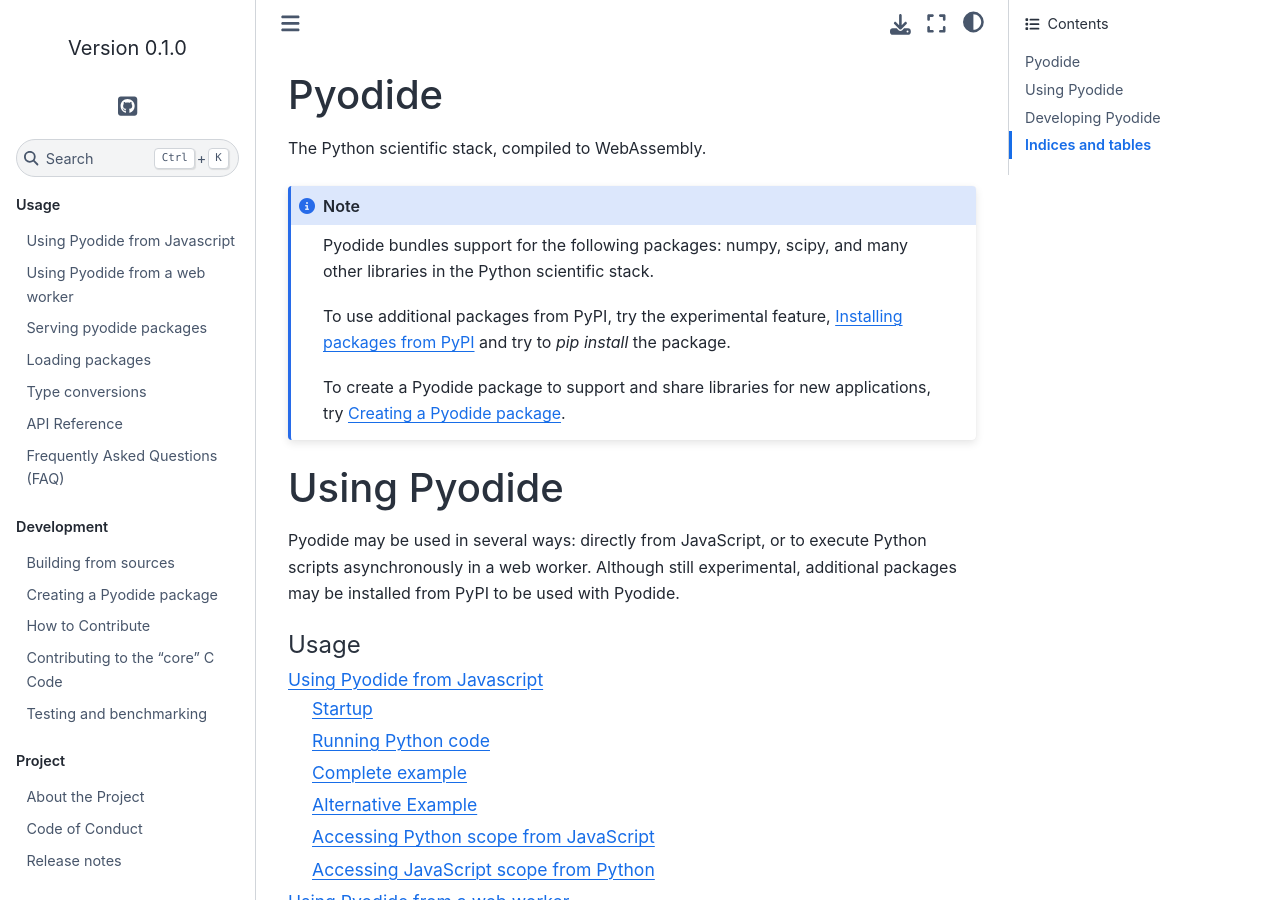
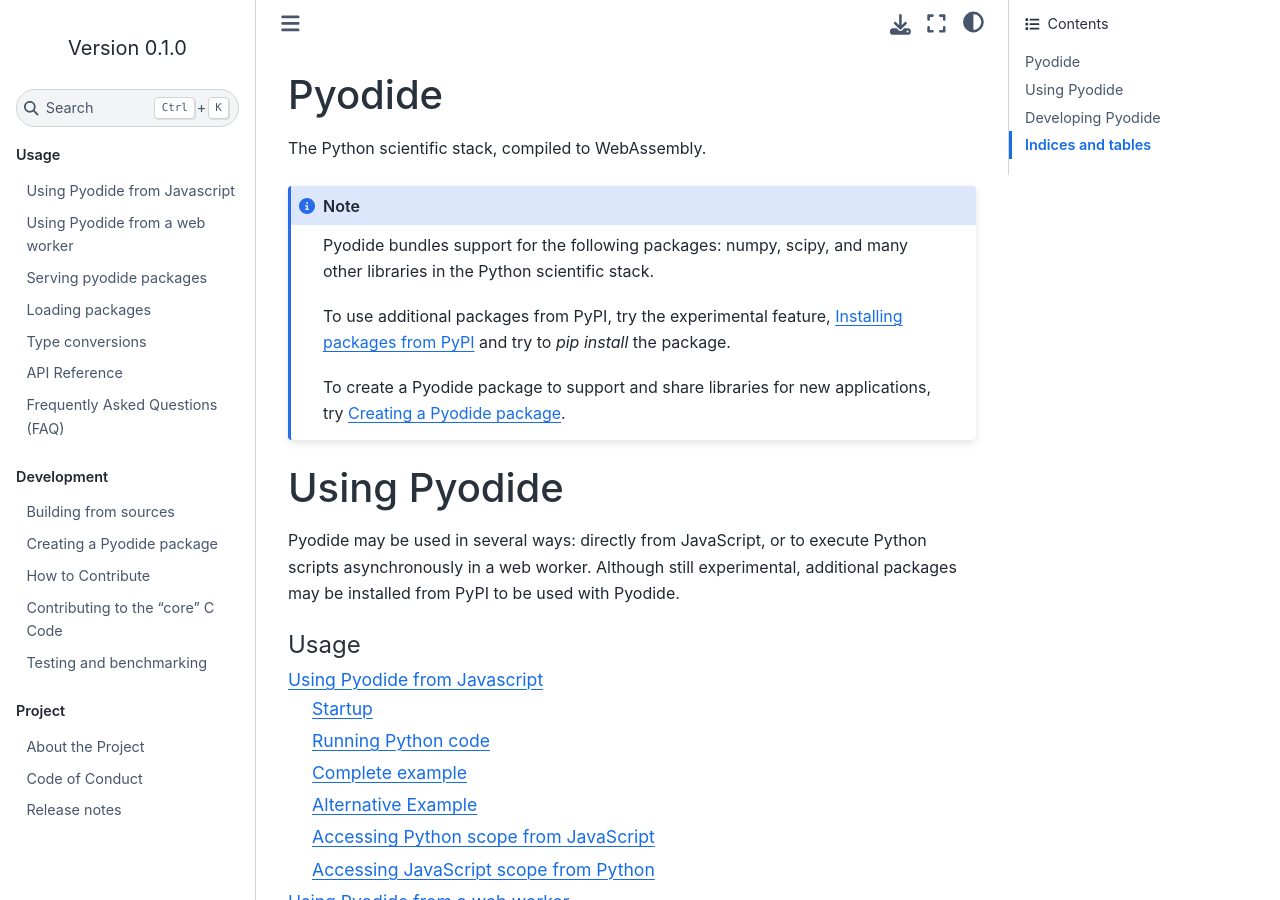
Before and after one commit to pyodide/pyodide, a Sphinx documentation site: the page built from docs/index.rst, in a window 1280 px wide and 900 px high. Built offline with Sphinx 7.4.7 and the Sphinx Book theme 1.1.4, drawn with Linux system fonts in a browser that asks for light colours; the version number is read from the project's files by our own code.

```diff
--- a/docs/conf.py
+++ b/docs/conf.py
@@ -14,6 +14,7 @@
 #
 import os
 import sys
+from typing import Dict, Any
 
 for base_path in [".", ".."]:
     sys.path.insert(0, os.path.abspath(base_path))
@@ -96,23 +97,12 @@
 html_theme = "sphinx_book_theme"
 html_logo = "_static/img/pyodide-logo.png"
 html_title = f"Version {version}"
-html_theme_options = {
-    "github_url": "https://github.com/iodide-project/pyodide",
-    "repository_url": "https://github.com/iodide-project/pyodide",
-}
 
 # Theme options are theme-specific and customize the look and feel of a theme
 # further.  For a list of options available for each theme, see the
 # documentation.
-#
-# html_theme_options = {
-#    "display_version": True,
-#    "prev_next_buttons_location": "bottom",
-#    # Toc options
-#    "collapse_navigation": True,
-#    "sticky_navigation": True,
-#    "navigation_depth": 2,
-# }
+
+html_theme_options: Dict[str, Any] = {}
 
 # Add any paths that contain custom static files (such as style sheets) here,
 # relative to this directory. They are copied after the builtin static files,
```
Also changed, not shown: docs/_static/img/pyodide-logo-raw.png (added), 1 other file.
